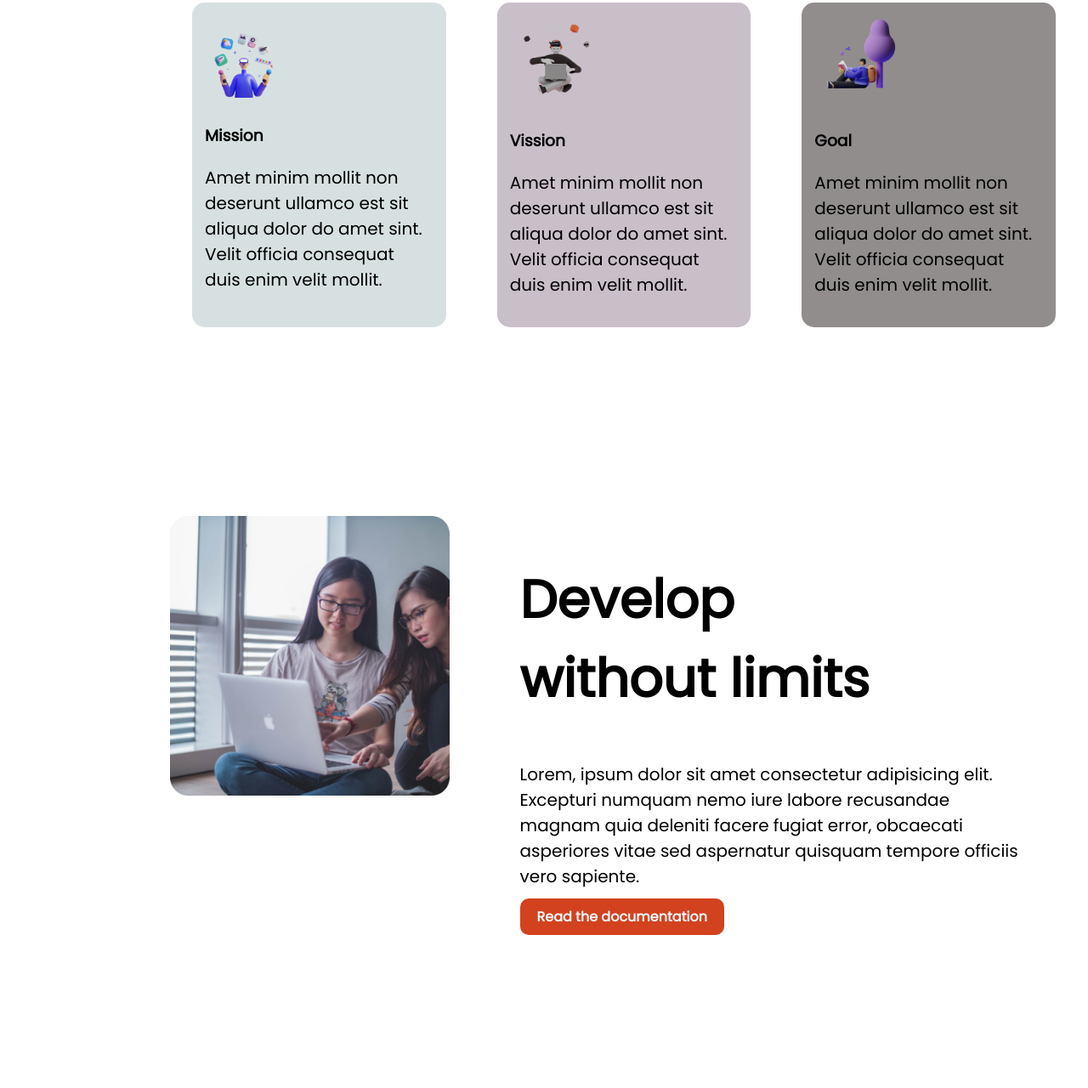
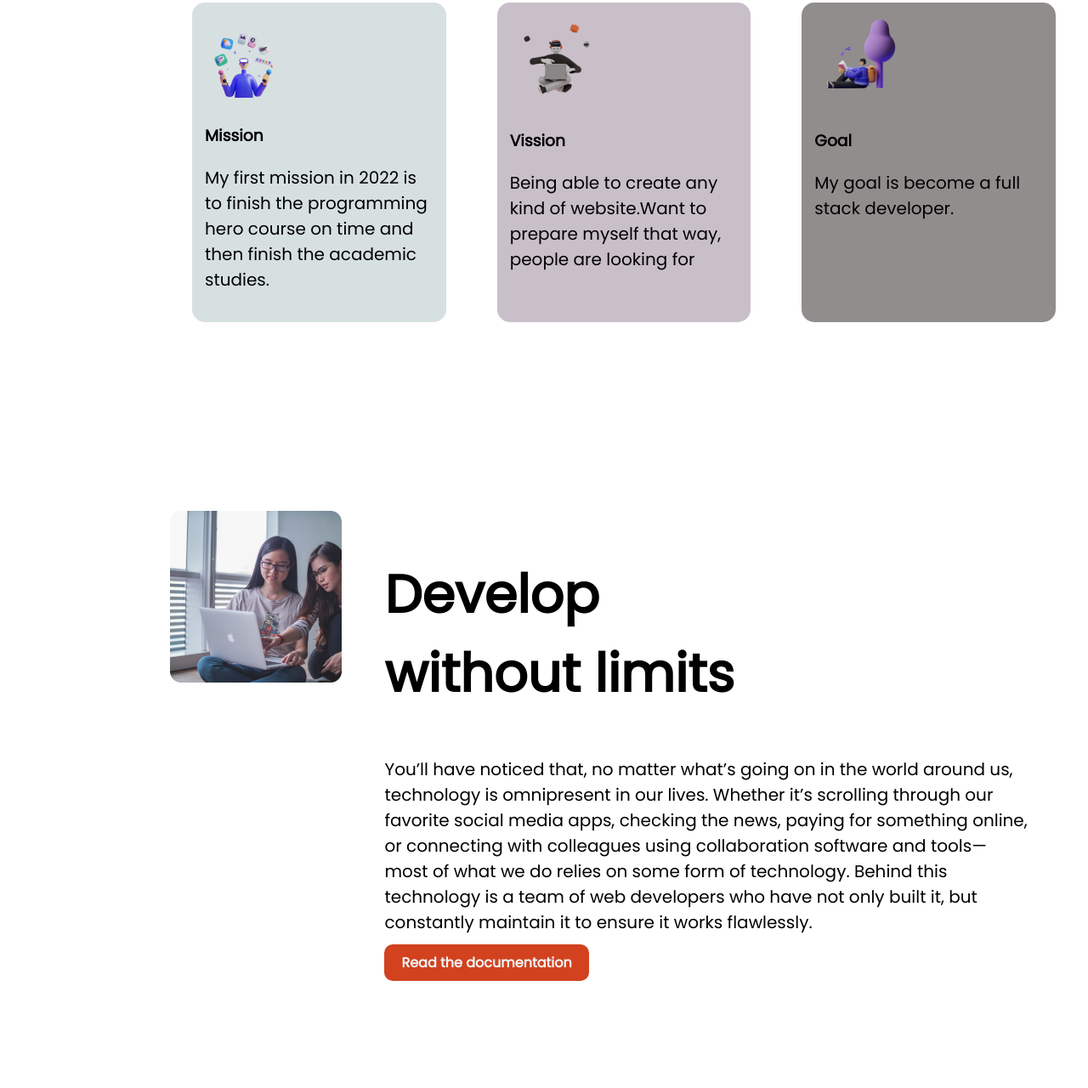
Before and after one commit to Anikkkk/mission-2022, a plain HTML site: page index.html in a window 1280 px wide. Shown: the part 1062-2342 px from the top of the page at 85% size. Drawn offline with Linux system fonts and the light colour scheme; grey boxes are pictures that could not be loaded.

Commit message:
paragraph added

```diff
--- a/index.html
+++ b/index.html
@@ -37,26 +37,19 @@
             <div id="box-one" class="all-box">
                 <img src="image/illustrator-1.png" alt="">
                 <h3>Mission</h3>
-                <p> Amet minim mollit non deserunt
-                    ullamco est sit aliqua dolor do amet
-                    sint. Velit officia consequat duis enim
-                    velit mollit.</p>
+                <p> My first mission in 2022 is to finish the programming hero course on time and then finish the
+                    academic studies.</p>
             </div>
             <div id="box-two" class="all-box">
                 <img src="image/illustrator-2.png" alt="">
                 <h3>Vission</h3>
-                <p> Amet minim mollit non deserunt
-                    ullamco est sit aliqua dolor do amet
-                    sint. Velit officia consequat duis enim
-                    velit mollit.</p>
+                <p> Being able to create any kind of website.Want to prepare myself that way, people are looking for
+                </p>
             </div>
             <div id="box-three" class="all-box">
                 <img src="image/illustrator-3.png" alt="">
                 <h3>Goal</h3>
-                <p>Amet minim mollit non deserunt
-                    ullamco est sit aliqua dolor do amet
-                    sint. Velit officia consequat duis enim
-                    velit mollit.</p>
+                <p>My goal is become a full stack developer.</p>
             </div>
         </div>
     </section>
@@ -68,10 +61,11 @@
             </div>
             <div>
                 <h1>Develop <br> without limits</h1>
-                <p>Lorem, ipsum dolor sit amet consectetur adipisicing elit. Excepturi numquam nemo iure labore
-                    recusandae
-                    magnam quia deleniti facere fugiat error, obcaecati asperiores vitae sed aspernatur quisquam tempore
-                    officiis vero sapiente.</p>
+                <p>You’ll have noticed that, no matter what’s going on in the world around us, technology is omnipresent
+                    in our lives. Whether it’s scrolling through our favorite social media apps, checking the news,
+                    paying for something online, or connecting with colleagues using collaboration software and
+                    tools—most of what we do relies on some form of technology. Behind this technology is a team of web
+                    developers who have not only built it, but constantly maintain it to ensure it works flawlessly.</p>
                 <a class="button" target="_blank" href="#">Read the documentation</a>
             </div>
         </div>
@@ -83,10 +77,9 @@
         <div class="fourth-phase">
             <div>
                 <h1>Know our<br>global community</h1>
-                <p>Lorem ipsum dolor sit amet consectetur adipisicing elit. Exercitationem dicta, dignissimos esse at
-                    corrupti eligendi! Magnam labore dolores at! Quaerat magni quis at praesentium. Vero qui tenetur
-                    earum
-                    iusto corporis?</p>
+                <p>The benefits of joining a developer community. There are many advantages, from peer-programming to
+                    sharing knowledge, mentorship, sharing support, sharing tools, code reviews, answering questions,
+                    and much more.</p>
                 <a class="button" target="_blank" href="#">Read the documentation</a>
             </div>
             <div>
@@ -97,7 +90,7 @@
     </section>
 
     <section id="fifth-section">
-        <h1 class="center-text"><span class="text-color">Web 3.0</span> is coming</h1>
+        <h1 id="web3" class="center-text"><span class="text-color">Web 3.0</span> is coming</h1>
         <div class="phase-five">
             <div>
                 <img src="image/bbb.jpg" alt="">
--- a/style.css
+++ b/style.css
@@ -33,7 +33,7 @@ p{
         padding-left: 2cm;
 }
 #left-side-colour{
-    border-left: 4px solid rgb(210, 66, 30);
+    border-left: 4px solid rgb(194, 58, 24);
     line-height: 50px;
     padding-left: 8px;
 }
@@ -47,6 +47,9 @@ p{
     padding: 15px;
     border-radius: 15px;
     width: 25%;
+}
+#web3{
+    font-size: 2cm;
 }
 .all-box img{
     width: 40%;
```
